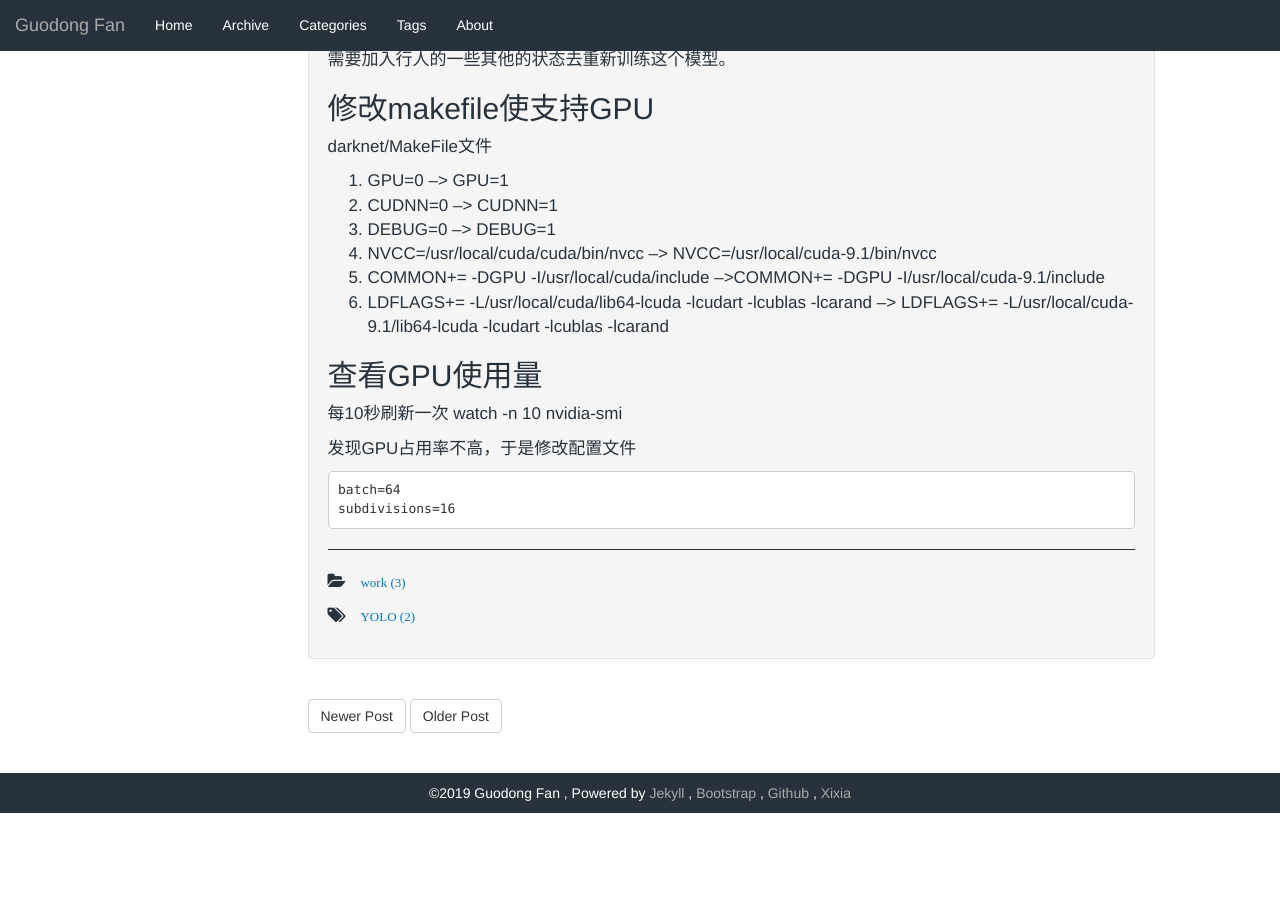
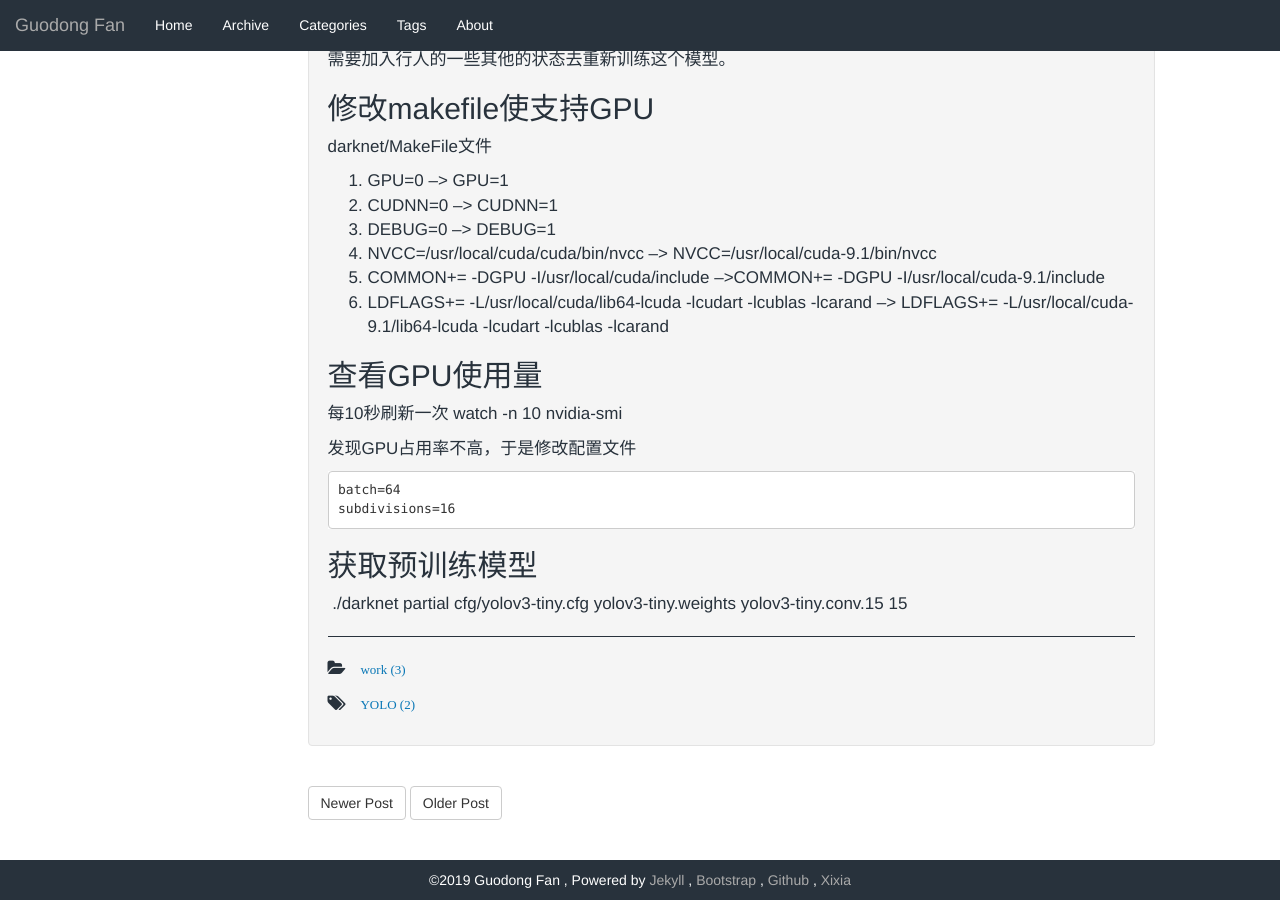
Before and after one commit to GuodongFan/GuodongFan.github.io, a Jekyll site: the page built from _posts/2019-07-24-Train-Yolov3.md, in a window 1280 px wide and 900 px high, scrolled down 1886 px. Built offline with Jekyll 4.4.1, drawn with Linux system fonts in a browser that asks for light colours; our own code applies the rules of GitHub Pages for plain Markdown files; before the commit the page ends 2699 px from its top, so only the background shows below that.

Commit message:
Update 2019-07-24-Train-Yolov3.md

````diff
--- a/_posts/2019-07-24-Train-Yolov3.md
+++ b/_posts/2019-07-24-Train-Yolov3.md
@@ -130,3 +130,7 @@ watch -n 10 nvidia-smi
 batch=64
 subdivisions=16
 ```
+
+## 获取预训练模型
+
+ ./darknet partial cfg/yolov3-tiny.cfg yolov3-tiny.weights yolov3-tiny.conv.15 15
````
